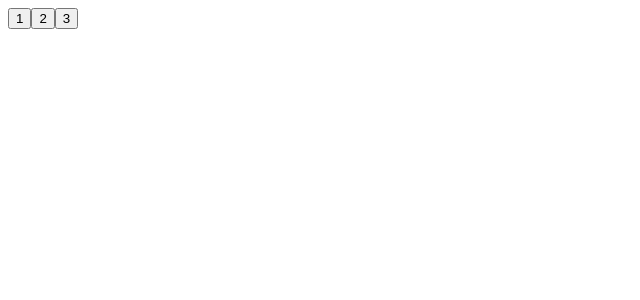
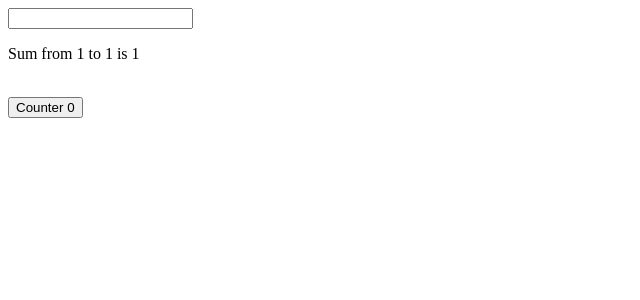
Before and after one commit to NishaM2/React-hooks, a React (Vite) app in the folder week-6-experiments/: page / in a window 1280 px wide. Shown: the top 300 px of the page, without its empty margins (0-640 px from the left). Built offline with nearby package versions, Linux system fonts and the light colour scheme; no server answers.

Commit message:
sum from 1 to n

```diff
--- a/week-6-experiments/src/App.jsx
+++ b/week-6-experiments/src/App.jsx
@@ -1,42 +1,22 @@
-import { useEffect, useState } from "react"
+import { useState } from "react"
 
 function App() {
-  const [count, setCount] = useState(1);
-  return <div>
-    <button onClick={function() {
-      setCount(1);
-    }}>1</button>
+  const [counter, setCounter] = useState(0);
+  const [inputValue, setInputValue] = useState(1);
 
-    <button onClick={function() {
-      setCount(2);
-    }}>2</button>
-
-    <button onClick={function() {
-      setCount(3);
-    }}>3</button>
-
-    <Todo id = {count} />
-  </div>
-}
-
-function Todo({id}) {
-  const [todo, setTodo] = useState([]);
-
-  useEffect(() => {
-    fetch("https://jsonplaceholder.typicode.com/todos?id=" + id)
-      .then(async function (res) {
-        const json = await res.json();
-        setTodo({ id: json[0].id, title: json[0].title, description: "No description available" });
-    })
-  }, [id])
+  let count = 0;
+  for (let i=1; i<=inputValue; i++) {
+    count += i;
+  }
 
   return <div>
-    <h1>
-      {todo.title}
-    </h1>
-    <h4>
-      {todo.description}
-    </h4>
+    <input onChange={function(e) {
+      setInputValue(e.target.value);
+    }}></input> <br/>
+
+    <p>Sum from 1 to {inputValue} is {count}</p> <br/>
+
+    <button onClick={() => setCounter(counter + 1)}>Counter {counter} </button>
   </div>
 }
 
```
